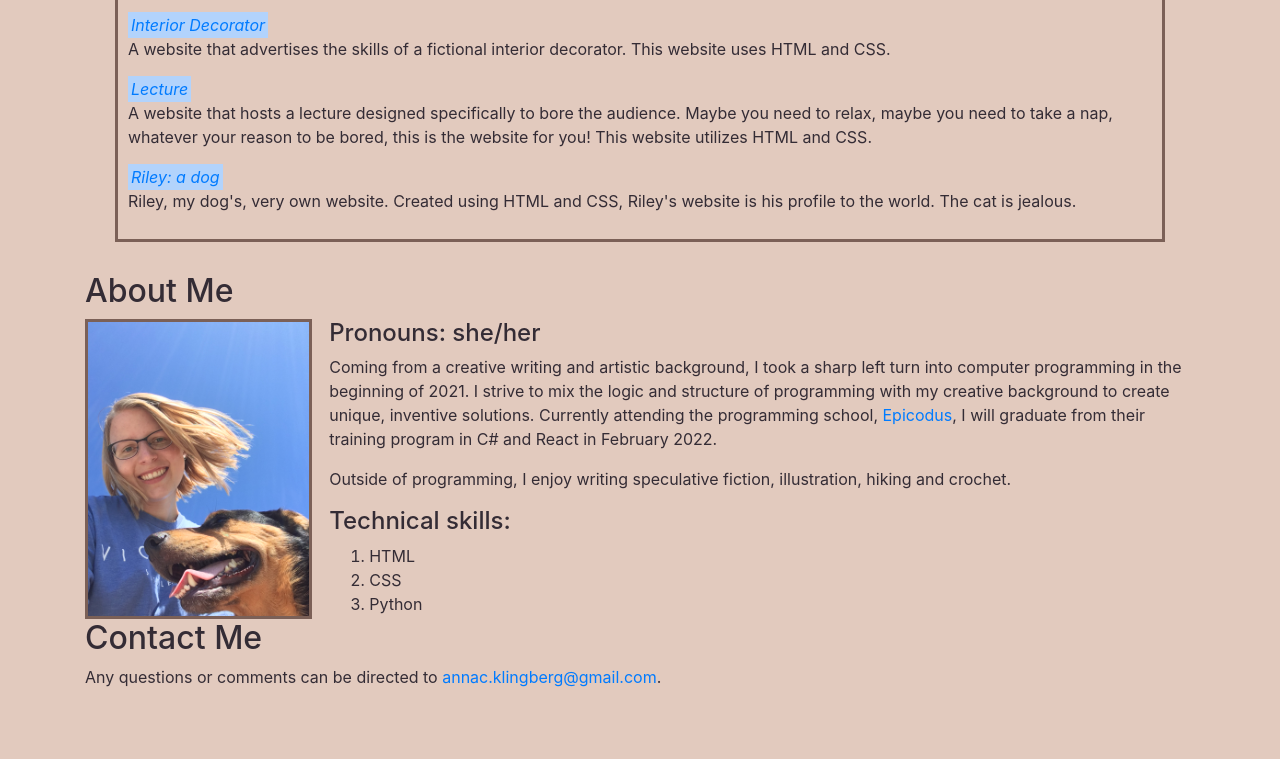
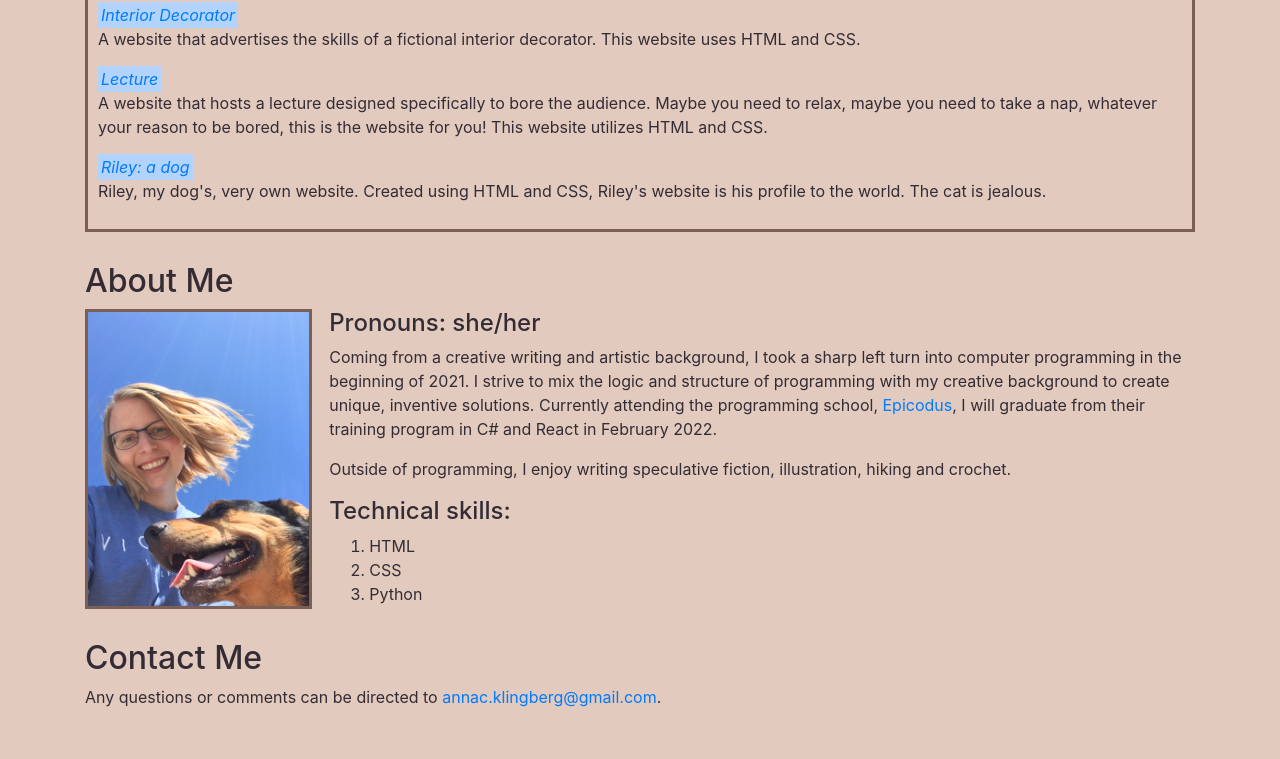
Before and after one commit to Messquerade/Portfolio, a plain HTML site: page index.html in a window 1280 px wide. Shown: the part 463-1222 px from the top of the page. Before the commit the page ends 1168 px from the top, so only its background shows below. Drawn offline with Linux system fonts and the light colour scheme.

Commit message:
align everything to the left the same

```diff
--- a/css/styles.css
+++ b/css/styles.css
@@ -5,6 +5,7 @@ body {
 
 .header {
   background-color: #B2D3FC;
+  width: 100%;
   margin: 10px;
   padding: 30px;
   border: #7B6057 solid;
@@ -12,10 +13,19 @@ body {
 }
 
 .portfolio {
-  margin: 30px;
+  width: 100%;
   border: #7B6057 solid;
+  margin-top: 20px;
   padding: 10px;
+  box-sizing: border-box;
 
+}
+
+.about-me {
+  width: 100%;
+  margin-bottom: 50px;
+  margin-top: 30px;
+  box-sizing: border-box;
 }
 
 img {
@@ -23,6 +33,7 @@ img {
   width: auto;
   float: left;
   border: #7B6057 solid;
+  margin-bottom: 30px;
   box-sizing: border-box;
 }
 
@@ -30,6 +41,8 @@ img {
   float: right;
   width: 78%;
   height: auto;
+  margin-bottom: 30px;
+  box-sizing: border-box;
 }
 
 .link {
@@ -37,3 +50,12 @@ img {
   padding: 3px;
   font-style: oblique;
 }
+
+
+.contact {
+  width: 100%;
+  margin-top: 50px;
+  margin-bottom: 50px;
+  box-sizing: border-box;
+
+}
--- a/index.html
+++ b/index.html
@@ -24,7 +24,7 @@
         </div>
       </div>
     </div>
-    <h4>Welcome! If you are looking for someone to design websites and develope applicatons, you've come to the right place. I am quickly expanding my skills in development and will collaborate with other programmers to lift us all up. I am looking for further educational and employment opportunities in the near future.</h4>
+    <h4>Welcome! If you are looking for someone to design websites and develope applicatons, you've come to the right place. I am quickly expanding my skills in development and enjoy collaborating with other programmers to lift everyone up. I am looking for further educational and employment opportunities in the near future.</h4>
     <div class="portfolio">
       <h2><a id="Portfolio">Portfolio</a></h2>
       <span class="link"><a href="https://github.com/Messquerade/animal-shelter">Animal Shelter</a></span>
@@ -36,7 +36,7 @@
       <span class="link"><a href="https://github.com/Messquerade/Pet-webpage">Riley: a dog</a></span>
       <p>Riley, my dog's, very own website. Created using HTML and CSS, Riley's website is his profile to the world. The cat is jealous.</p>
     </div>
-    <div class="about me">
+    <div class="about-me">
       <h2><a id="about_me">About Me</a></h2>
       <img src="images/IMG_8859.JPG" alt="Picture of Anna Clarke with pet dog.">
       <div class="about-me-text">
```
